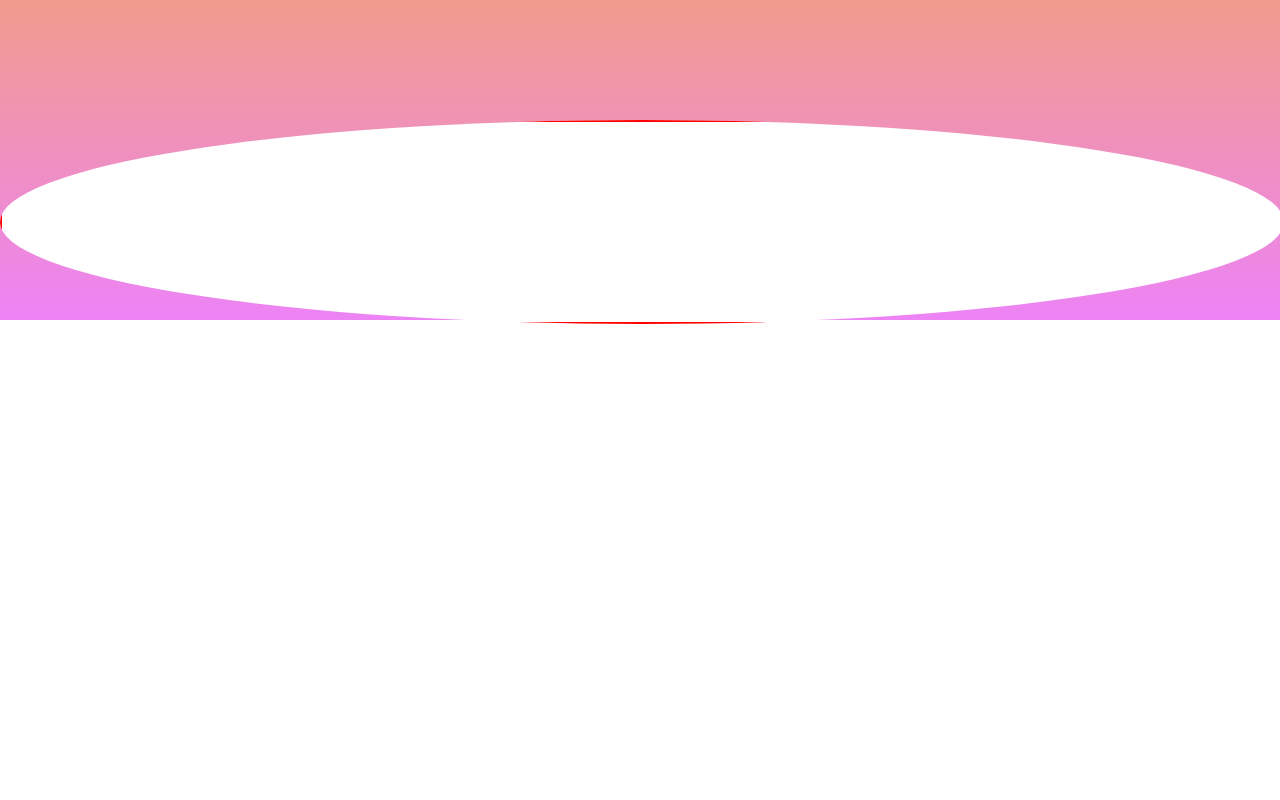
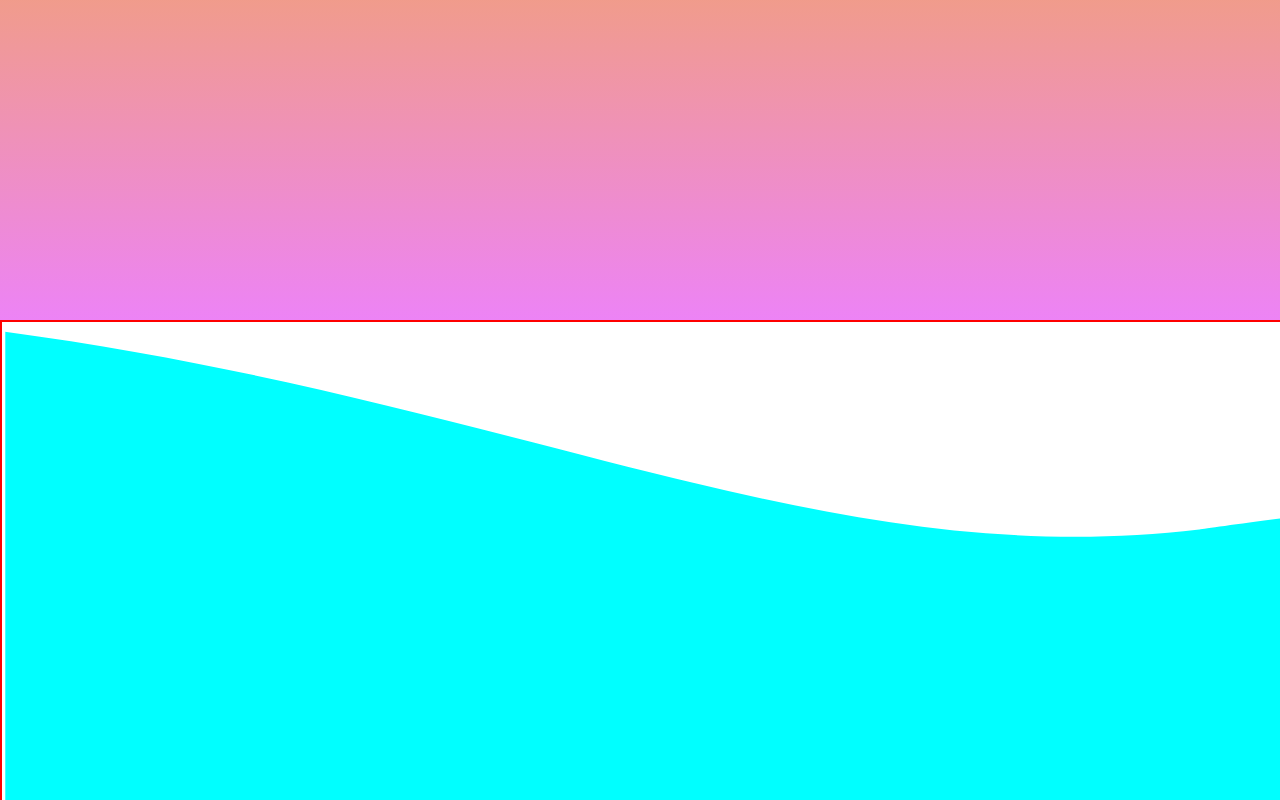
Before and after one commit to lwood54/snow-buddy, a React (Create React App) app in the folder client/: page /userProfile in a window 1280 px wide. Shown: the part 280-1080 px from the top of the page. Before the commit the page ends 800 px from the top, so only its background shows below. Built offline with nearby package versions, Linux system fonts and the light colour scheme.

Commit message:
wip | landing page

```diff
--- a/client/src/App.js
+++ b/client/src/App.js
@@ -11,7 +11,24 @@ function App() {
 	const [currentUser, setCurrentUser] = useState({});
 	return (
 		<div className={cls.mainContainer}>
-			<div className={cls.slopeContainer} />
+			<div className={cls.slopeContainer}>
+				<svg width="100%" height="100%" version="1.1" viewBox="0 0 297 210" xmlns="http://www.w3.org/2000/svg">
+					<defs>
+						<clipPath id="clipPath3862">
+							<rect x="139.24" y="158.6" width="157.97" height="138.67" fill="#f00" stroke-width=".155" />
+						</clipPath>
+					</defs>
+					<g transform="translate(0,-87)">
+						<path
+							transform="matrix(1.9065 0 0 1.5283 -264.7 -156.3)"
+							d="m0.3984 216.22v-81.05l7.3471-0.27256c17.191-0.63776 38.109 1.3852 56.822 5.4952 3.3527 0.73635 16.747 15.799 33.105 16.253 89.493 2.4851 132.03 42.246 186.88 34.067 0 0 49.922-9.0265 37.85-2.7613 0.23221 4.3165-24.48 10.914-24.175 41.968 0.18402 18.743 0.48276 41.565 0.66388 50.715l0.32932 16.636h-298.82z"
+							clip-path="url(#clipPath3862)"
+							fill="#0ff"
+							stroke-width=".44079"
+						/>
+					</g>
+				</svg>
+			</div>
 			<LoggedInStatus.Provider value={[isLoggedIn, setIsLoggedIn]}>
 				<CurrentUserContext.Provider value={[currentUser, setCurrentUser]}>
 					<NavBar />
--- a/client/src/styles/app.module.scss
+++ b/client/src/styles/app.module.scss
@@ -6,9 +6,8 @@
 .slopeContainer {
 	position: absolute;
 	border: 2px solid red;
-	top: 50vh;
+	top: 75vh;
 	min-height: 25vh;
 	width: 100%;
 	background-color: #fff;
-	clip-path: ellipse();
 }
```
Also changed, not shown: client/src/images/svgs/slope.svg (added).
